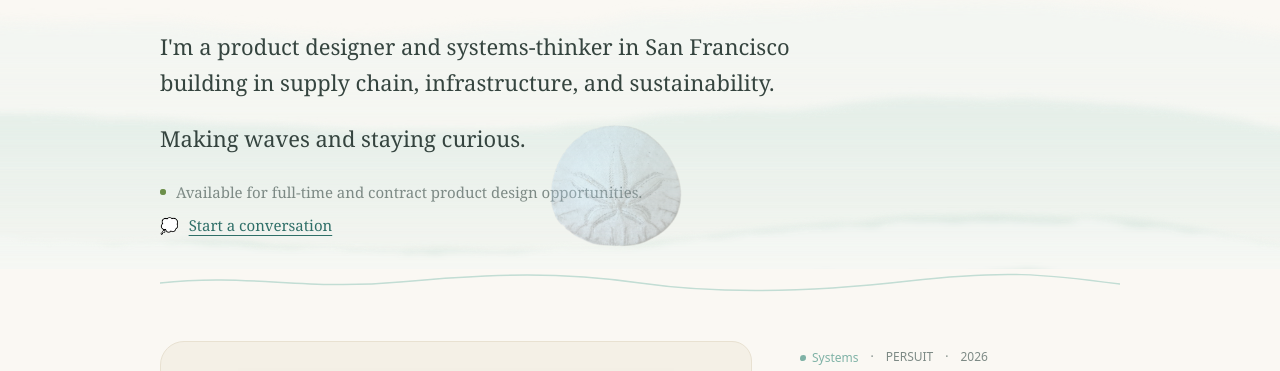
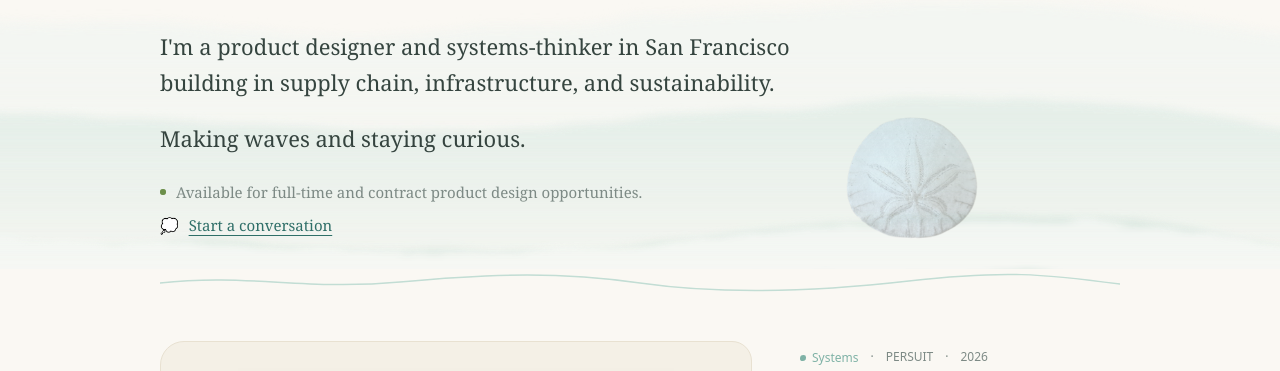
Before and after one commit to meeseachelle/portfolio, an Astro site: page / in a window 1280 px wide. Shown: the part 367-738 px from the top of the page. Built offline with nearby package versions, Linux system fonts and the light colour scheme; Astro itself is replaced by a stand-in of ours; a web font is replaced by a local one.

Commit message:
Move sand dollar clear of the availability line

```diff
--- a/src/components/SandDollar.astro
+++ b/src/components/SandDollar.astro
@@ -6,9 +6,10 @@ import sandDollar from '../assets/home/sand-dollar.png';
 // back past this spot, so it emerges from the retreating tide rather than
 // fading in onto dry sand.
 //
-// Positioned to tuck into the gap the short "Making waves" line leaves open,
-// rather than being pinned to the right edge. Anchored from the left and
-// bottom so it stays in that pocket as the hero's height changes.
+// Positioned just past the right edge of the text column (the lede is capped
+// at max-w-2xl, 42rem), beside the closing lines, so it never overlaps the
+// availability line. Anchored from the left and bottom so it stays beside
+// that copy as the hero's height changes.
 //
 // Hidden below lg: at narrower widths the text column fills that space and
 // the shell would land on top of the copy.
@@ -32,8 +33,8 @@ import sandDollar from '../assets/home/sand-dollar.png';
 <style>
   .sand-dollar {
     position: absolute;
-    left: 26.5rem;
-    bottom: 1.25rem;
+    left: 45rem;
+    bottom: 1.75rem;
     width: 8rem;
     pointer-events: none;
     opacity: 0;
```
